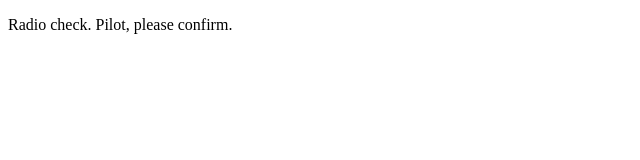
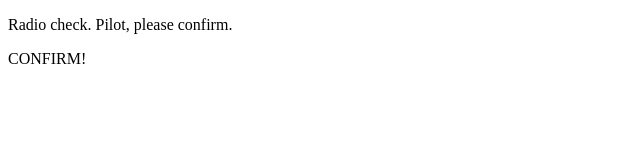
Before and after one commit to hobbs9458/comsLogAgaiiin, a plain HTML site: page index.html in a window 1280 px wide. Shown: the full height of the page, 0-640 px from the left. Drawn offline with Linux system fonts and the light colour scheme.

Commit message:
added 1 line

```diff
--- a/index.html
+++ b/index.html
@@ -7,5 +7,6 @@
 </head>
 <body>
     <p>Radio check. Pilot, please confirm.</p>
+    <p>CONFIRM!</p>
 </body>
 </html>
```
